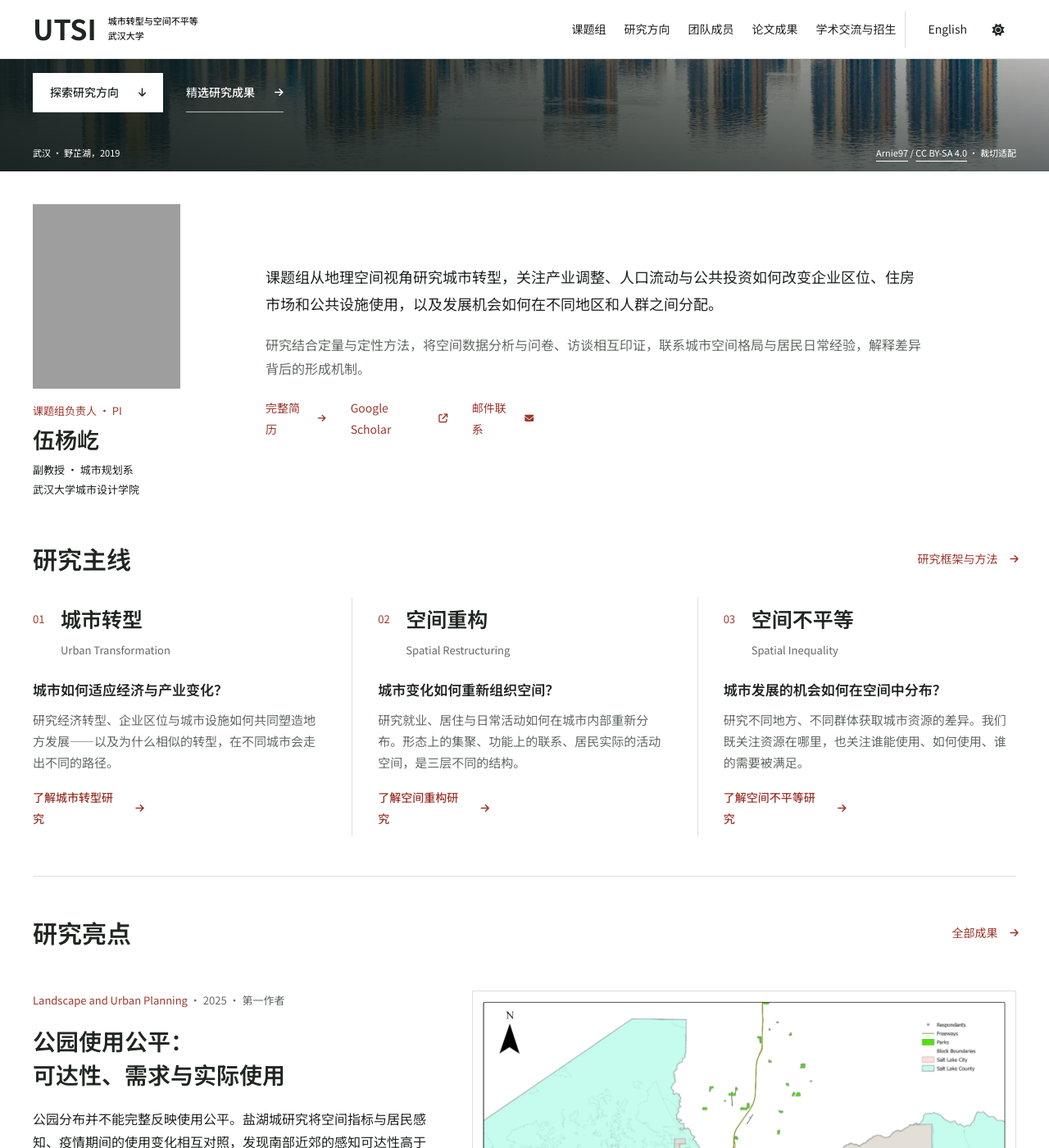
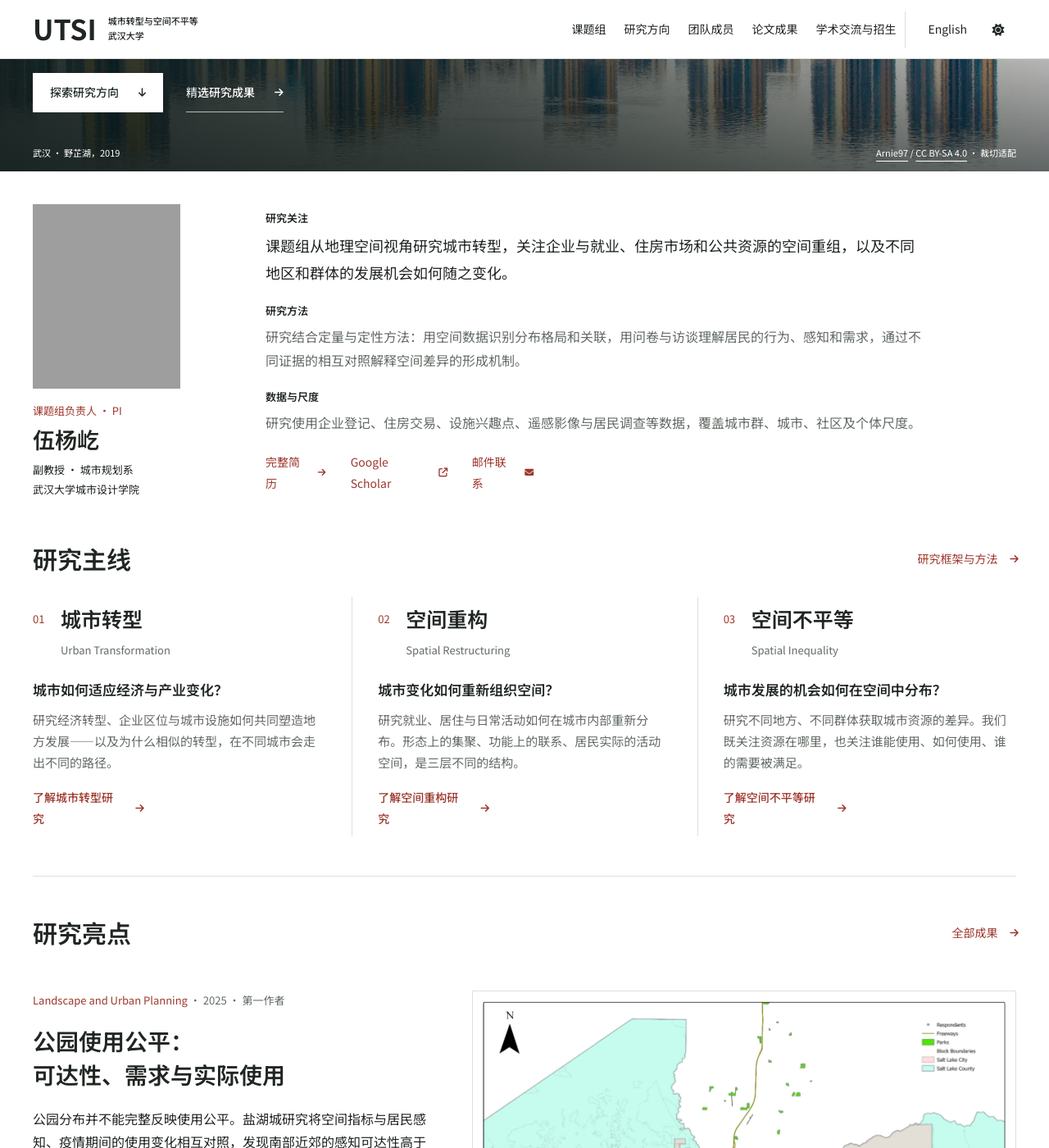
Before and after one commit to Yangyi-Wu/Yangyi-Wu.github.io, a Jekyll site: the page built from _pages/zh-about.md, in a window 1280 px wide and 1400 px high, scrolled down 392 px. Shown: the whole window at 82% size. Built offline with Jekyll 4.4.1, drawn with Linux system fonts in a browser that asks for light colours; grey boxes are pictures that could not be loaded.

Commit message:
Clarify bilingual homepage research focus methods and data

```diff
--- a/_data/homepage.yml
+++ b/_data/homepage.yml
@@ -4,9 +4,11 @@ zh:
     关注城市转型中的空间重组与机会分配：产业与就业向何处集聚，住房市场如何分化，公共资源为谁所用。
   pi: 伍杨屹副教授 · 武汉大学城市设计学院
   pi_statement: >-
-    课题组从地理空间视角研究城市转型，关注产业调整、人口流动与公共投资如何改变企业区位、住房市场和公共设施使用，以及发展机会如何在不同地区和人群之间分配。
+    课题组从地理空间视角研究城市转型，关注企业与就业、住房市场和公共资源的空间重组，以及不同地区和群体的发展机会如何随之变化。
   pi_approach: >-
-    研究结合定量与定性方法，将空间数据分析与问卷、访谈相互印证，联系城市空间格局与居民日常经验，解释差异背后的形成机制。
+    研究结合定量与定性方法：用空间数据识别分布格局和关联，用问卷与访谈理解居民的行为、感知和需求，通过不同证据的相互对照解释空间差异的形成机制。
+  pi_data: >-
+    研究使用企业登记、住房交易、设施兴趣点、遥感影像与居民调查等数据，覆盖城市群、城市、社区及个体尺度。
   perspective_title: 地理空间视角
   introduction: >-
     产业调整、人口流动与公共投资重塑城市空间，影响企业区位、住房市场和公共设施使用。我们从地理空间视角解释这些变化，以及发展机会如何在不同地区和人群之间分配。
@@ -27,9 +29,11 @@ en:
     We study how urban transformation reshapes the geography of jobs, housing and public resources, and how these changes distribute opportunities across places and people.
   pi: Led by Associate Professor Yangyi Wu · School of Urban Design
   pi_statement: >-
-    The UTSI Research Group studies urban transformation from a geospatial perspective, focusing on how industrial restructuring, migration and public investment reshape firm locations, housing markets and the use of public facilities, and redistribute opportunities across places and social groups.
+    The UTSI Research Group studies urban transformation from a geospatial perspective, focusing on the spatial reorganization of firms and employment, housing markets and public resources, and how these changes affect opportunities across places and social groups.
   pi_approach: >-
-    Our research combines quantitative and qualitative methods, drawing on spatial data analysis, surveys and interviews to connect urban spatial patterns with residents' everyday experiences and explain the mechanisms behind these differences.
+    Our research combines quantitative and qualitative methods: spatial data identify patterns and relationships, while surveys and interviews reveal residents' behavior, perceptions and needs. Comparing these sources of evidence helps explain the mechanisms behind spatial differences.
+  pi_data: >-
+    Research uses firm registration records, housing transactions, amenity points of interest, remote sensing imagery and resident surveys, spanning city-region, city, neighborhood and individual scales.
   perspective_title: A geospatial perspective
   introduction: >-
     Industrial restructuring, migration and public investment reshape firm locations, housing markets and the use of public facilities. A geospatial perspective explains these changes and how they redistribute development opportunities across places and social groups.
--- a/_includes/home-content.html
+++ b/_includes/home-content.html
@@ -39,8 +39,18 @@
       </div>
       <div class="home-pi-description">
         <div class="home-pi-bio">
-          <p>{{ home.pi_statement }}</p>
-          <p>{{ home.pi_approach }}</p>
+          <div class="home-pi-topic">
+            <h3>{% if page.lang == 'zh' %}研究关注{% else %}Research focus{% endif %}</h3>
+            <p>{{ home.pi_statement }}</p>
+          </div>
+          <div class="home-pi-topic">
+            <h3>{% if page.lang == 'zh' %}研究方法{% else %}Research methods{% endif %}</h3>
+            <p>{{ home.pi_approach }}</p>
+          </div>
+          <div class="home-pi-topic">
+            <h3>{% if page.lang == 'zh' %}数据与尺度{% else %}Data and scales{% endif %}</h3>
+            <p>{{ home.pi_data }}</p>
+          </div>
         </div>
         <nav class="home-pi-links section-links" aria-label="{% if page.lang == 'zh' %}PI 个人资料与联系{% else %}PI profile and contact{% endif %}">
           <a href="{{ language_prefix | append: '/cv/' | relative_url }}">{{ g.cv }} <i class="fa-solid fa-arrow-right" aria-hidden="true"></i></a>
--- a/_sass/layout/_research-site.scss
+++ b/_sass/layout/_research-site.scss
@@ -143,9 +143,11 @@ a:focus-visible, input:focus-visible, button:focus-visible, select:focus-visible
 .home-pi-profile .group-eyebrow { color: var(--global-link-color); margin: 0 0 6px; }
 .home-pi-profile h2 { font-size: 27px; line-height: 1.3; margin: 0; }
 .home-pi-profile .home-pi-role { font-size: 13px; line-height: 1.8; margin: 8px 0 0; }
-.home-pi-profile .home-pi-bio { font-size: 15px; line-height: 1.8; margin: 0; }
-.home-pi-profile .home-pi-bio p { font-size: 18px; line-height: 1.85; margin: 0 0 18px; }
-.home-pi-profile .home-pi-bio p:last-child { font-size: 16px; color: var(--global-text-color-light); margin-bottom: 0; }
+.home-pi-profile .home-pi-bio { display: grid; gap: 18px; font-size: 15px; line-height: 1.8; margin: 0; }
+.home-pi-topic { min-width: 0; }
+.home-pi-profile .home-pi-topic h3 { font-size: 13px; line-height: 1.7; margin: 0 0 6px; }
+.home-pi-profile .home-pi-bio p { font-size: 16px; line-height: 1.85; color: var(--global-text-color-light); margin: 0; }
+.home-pi-profile .home-pi-topic:first-child p { font-size: 18px; color: var(--global-text-color); }
 .home-pi-description .home-pi-links { margin: 20px 0 0; gap: 4px 28px; font-size: 14px; }
 .home-pi-links a { justify-content: space-between; }
 .home-pi-links i { font-size: 11px; flex: 0 0 14px; text-align: center; }
@@ -444,8 +446,8 @@ html[lang="zh"] .home-highlight h3 { text-wrap: initial; }
   .home-pi-description { display: contents; }
   .home-pi-profile .home-pi-bio { grid-column: 1 / -1; grid-row: 2; }
   .home-pi-description .home-pi-links { grid-column: 2; grid-row: 1; display: flex; flex-direction: column; align-items: flex-start; gap: 4px; margin: 0; padding-top: 8px; }
-  .home-pi-profile .home-pi-bio p { font-size: 17px; }
-  .home-pi-profile .home-pi-bio p:last-child { font-size: 15px; }
+  .home-pi-profile .home-pi-bio p { font-size: 15px; }
+  .home-pi-profile .home-pi-topic:first-child p { font-size: 17px; }
   .home-pi-description .home-pi-links { font-size: 13px; }
   .home-pi-links a { min-height: 44px; }
   .home-pi-profile h2 { font-size: 25px; }
--- a/scripts/verify-site.rb
+++ b/scripts/verify-site.rb
@@ -257,7 +257,9 @@ role_labels = {
   check(pi_profile && pi_profile.at_css("h2").text == group_data.fetch("pi_name"), "Missing homepage PI identity")
   check(pi_profile.at_css("img")["src"] == people.at_css(".group-person img")["src"], "Homepage must use the approved PI photograph")
   check(pi_profile.at_css(".home-pi-role").text.include?(group_data.fetch("pi_role")) && pi_profile.at_css(".home-pi-role").text.include?(group_data.fetch("affiliation")), "Missing PI role or affiliation")
-  check(pi_profile.css(".home-pi-bio p").map(&:text) == %w[pi_statement pi_approach].map { |key| homepage.fetch(language).fetch(key) }, "Missing PI research perspective or approach")
+  check(pi_profile.css(".home-pi-bio p").map(&:text) == %w[pi_statement pi_approach pi_data].map { |key| homepage.fetch(language).fetch(key) }, "Missing PI research focus, methods or data")
+  expected_pi_topics = language == "zh" ? ["研究关注", "研究方法", "数据与尺度"] : ["Research focus", "Research methods", "Data and scales"]
+  check(pi_profile.css(".home-pi-topic h3").map(&:text) == expected_pi_topics, "PI research topics must correspond across languages")
   check(page.at_css(".home-pi a")["href"] == "#home-pi", "Hero identity must link to the PI profile")
   check(pi_profile.css(".home-pi-links a").map { |a| a["href"] } == ["#{prefix}/cv/", YAML.safe_load_file("_config.yml", aliases: true).fetch("author").fetch("googlescholar"), "mailto:yangyi.wu@whu.edu.cn"], "Incomplete homepage PI links")
   section_order = page.css(".home-content > section, .home-content > .home-bottom-grid").map { |section| section["class"].split.last }
@@ -269,7 +271,7 @@ role_labels = {
   admissions = YAML.safe_load_file("_data/group.yml").fetch("admissions").find { |cohort| cohort.fetch("year") == "2027" }
   check(page.at_css(".home-admissions").text.include?(admissions.fetch(language)), "Homepage admissions differ from the shared data")
   check(page.at_css(".home-phd-note").text.include?("2028"), "Missing expected PhD recruitment year")
-  %w[pi_statement pi_approach pi invitation].each do |key|
+  %w[pi_statement pi_approach pi_data pi invitation].each do |key|
     check(page.css(".home-content p").any? { |p| p.text == homepage.fetch(language).fetch(key) }, "Missing homepage #{key}: #{language}")
   end
   research_page = html(root, "#{prefix}/research/")
```
